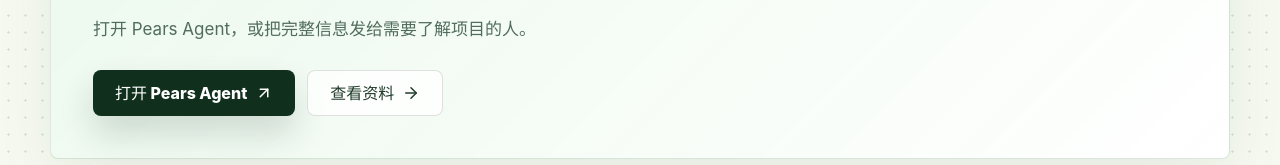
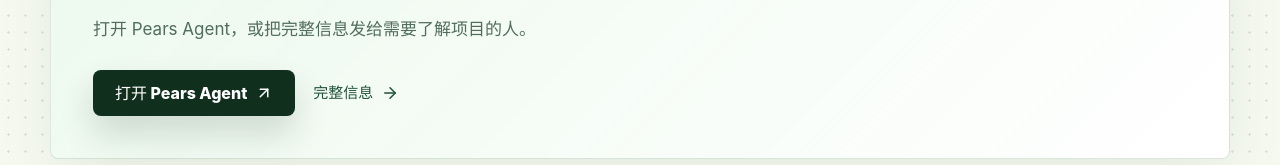
Before and after one commit to leemenuong-prog/Pear_Web, a React (Vite) app: page / in a window 1280 px wide. Shown: the part 3444-3609 px from the top of the page. Built offline with nearby package versions, Linux system fonts and the light colour scheme.

Commit message:
style: simplify final info link

```diff
--- a/src/App.css
+++ b/src/App.css
@@ -1144,6 +1144,35 @@
   box-shadow: 0 24px 72px rgba(40, 92, 52, 0.09);
 }
 
+.final-actions {
+  margin-top: 26px;
+  display: flex;
+  flex-wrap: wrap;
+  align-items: center;
+  gap: 16px;
+}
+
+.final-info-link {
+  display: inline-flex;
+  align-items: center;
+  gap: 8px;
+  min-height: 34px;
+  padding: 0 2px;
+  color: #20523a;
+  font-size: 15px;
+  font-weight: 820;
+  line-height: 1;
+  text-decoration: none;
+  transition:
+    color 160ms ease,
+    transform 160ms ease;
+}
+
+.final-info-link:hover {
+  color: #12351f;
+  transform: translateX(2px);
+}
+
 .page-shell {
   min-height: 72vh;
 }
@@ -1357,6 +1386,7 @@
   }
 
   .hero-actions,
+  .final-actions,
   .task-input,
   .site-footer {
     align-items: stretch;
@@ -1365,6 +1395,13 @@
 
   .button {
     width: 100%;
+  }
+
+  .final-info-link {
+    width: fit-content;
+    align-self: center;
+    min-height: 32px;
+    font-size: 14px;
   }
 
   .section,
--- a/src/App.tsx
+++ b/src/App.tsx
@@ -338,13 +338,13 @@
       <section className="final-cta">
         <h2>让工具长成你的工作方式。</h2>
         <p>打开 Pears Agent，或把完整信息发给需要了解项目的人。</p>
-        <div className="hero-actions">
+        <div className="final-actions">
           <a className="button button-primary" href={siteContent.agentUrl}>
             打开 Pears Agent
             <ArrowUpRight aria-hidden="true" size={18} />
           </a>
-          <a className="button button-secondary" href="/materials">
-            查看资料
+          <a className="final-info-link" href="/deck">
+            完整信息
             <ArrowRight aria-hidden="true" size={18} />
           </a>
         </div>
```
Also changed, not shown: 1 other file (tests, documents, lock files or other folders).
